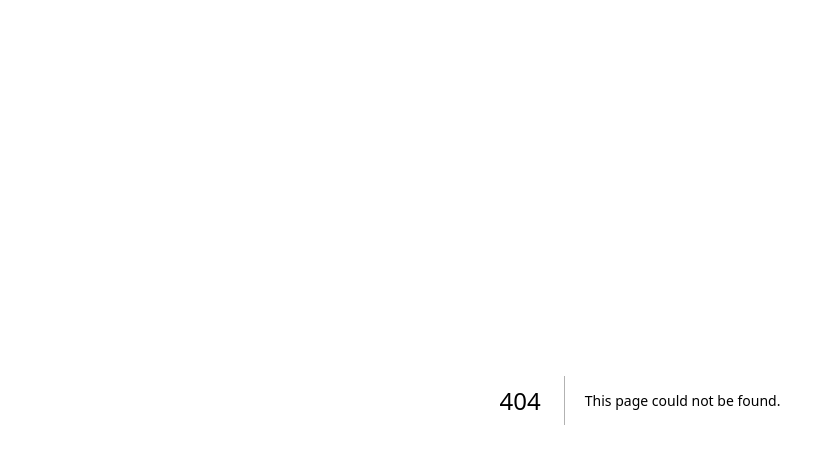
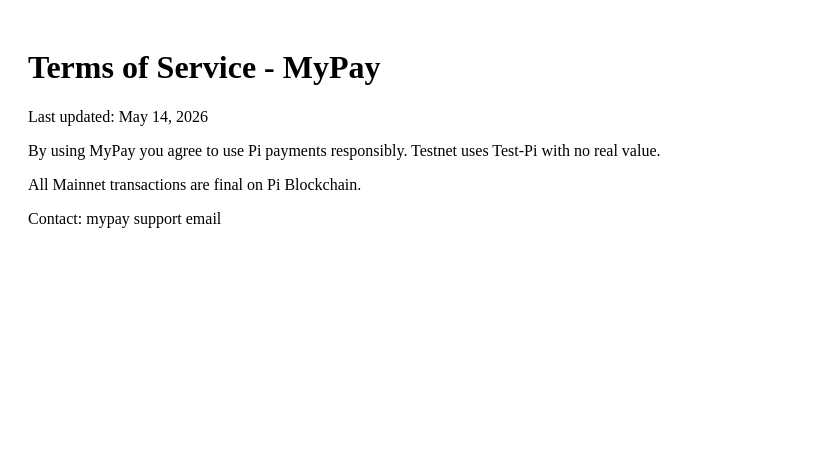
Before and after one commit to Njihia27/mypay-testnet-app, a Next.js app: page /terms in a window 1280 px wide. Before the commit this address had no page. Shown: the top 464 px of the page, without its empty margins (0-815 px from the left). Built offline with nearby package versions, Linux system fonts and the light colour scheme.

Commit message:
Add Terms of Service page component

```diff
--- /dev/null
+++ b/app/terms/page.tsx
@@ -0,0 +1,11 @@
+export default function Terms(){
+ return (
+  <div style={{padding:"20px"}}>
+   <h1>Terms of Service - MyPay</h1>
+   <p>Last updated: May 14, 2026</p>
+   <p>By using MyPay you agree to use Pi payments responsibly. Testnet uses Test-Pi with no real value.</p>
+   <p>All Mainnet transactions are final on Pi Blockchain.</p>
+   <p>Contact: mypay support email</p>
+  </div>
+ )
+}
```
